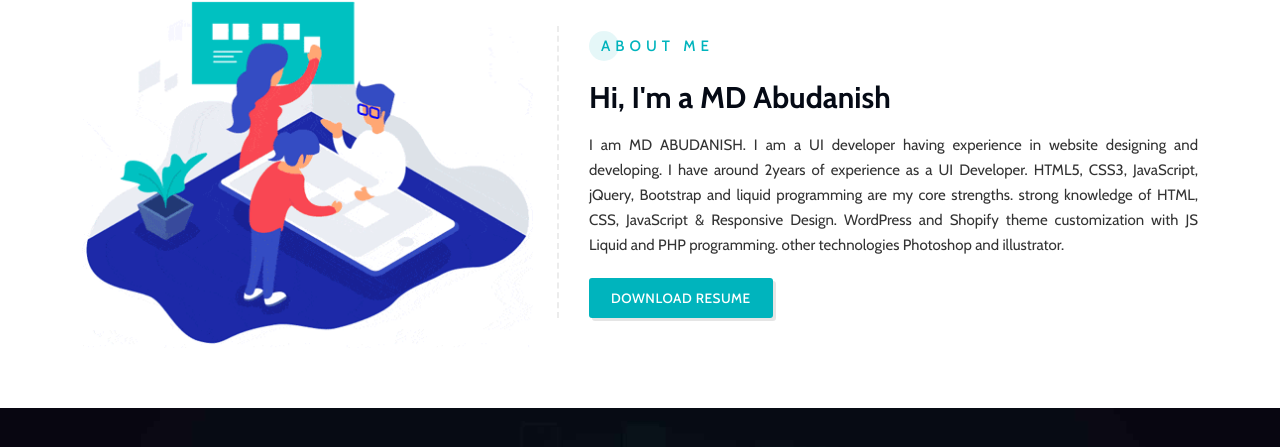
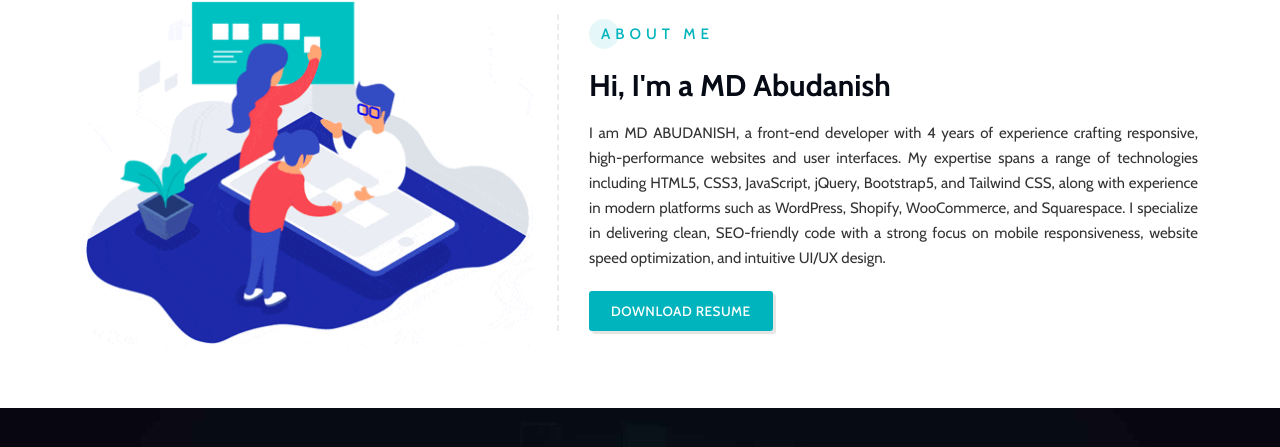
Before and after one commit to Abudanish-8280/portfolio, a plain HTML site: page index.html in a window 1280 px wide. Shown: the part 773-1220 px from the top of the page. Drawn offline with nearby package versions, Linux system fonts and the light colour scheme.

Commit message:
Changed the about-us section content

```diff
--- a/index.html
+++ b/index.html
@@ -110,7 +110,7 @@
                     <h2>
                         <strong>About Me</strong>Hi, I'm a MD Abudanish
                     </h2>
-                    <p>I am MD ABUDANISH. I am a UI developer having experience in website designing and developing. I have around 2years of experience as a UI Developer. HTML5, CSS3, JavaScript, jQuery, Bootstrap and liquid programming are my core strengths. strong knowledge of HTML, CSS, JavaScript & Responsive Design. WordPress and Shopify theme customization with JS Liquid and PHP programming. other technologies Photoshop and illustrator.</p>
+                    <p>I am MD ABUDANISH, a front-end developer with 4 years of experience crafting responsive, high-performance websites and user interfaces. My expertise spans a range of technologies including HTML5, CSS3, JavaScript, jQuery, Bootstrap5, and Tailwind CSS, along with experience in modern platforms such as WordPress, Shopify, WooCommerce, and Squarespace. I specialize in delivering clean, SEO-friendly code with a strong focus on mobile responsiveness, website speed optimization, and intuitive UI/UX design.</p>
                     <a href="assets/images/download-resume.pdf" class="btn btn-primary" download>Download Resume</a>
                 </div>
             </div>
```
